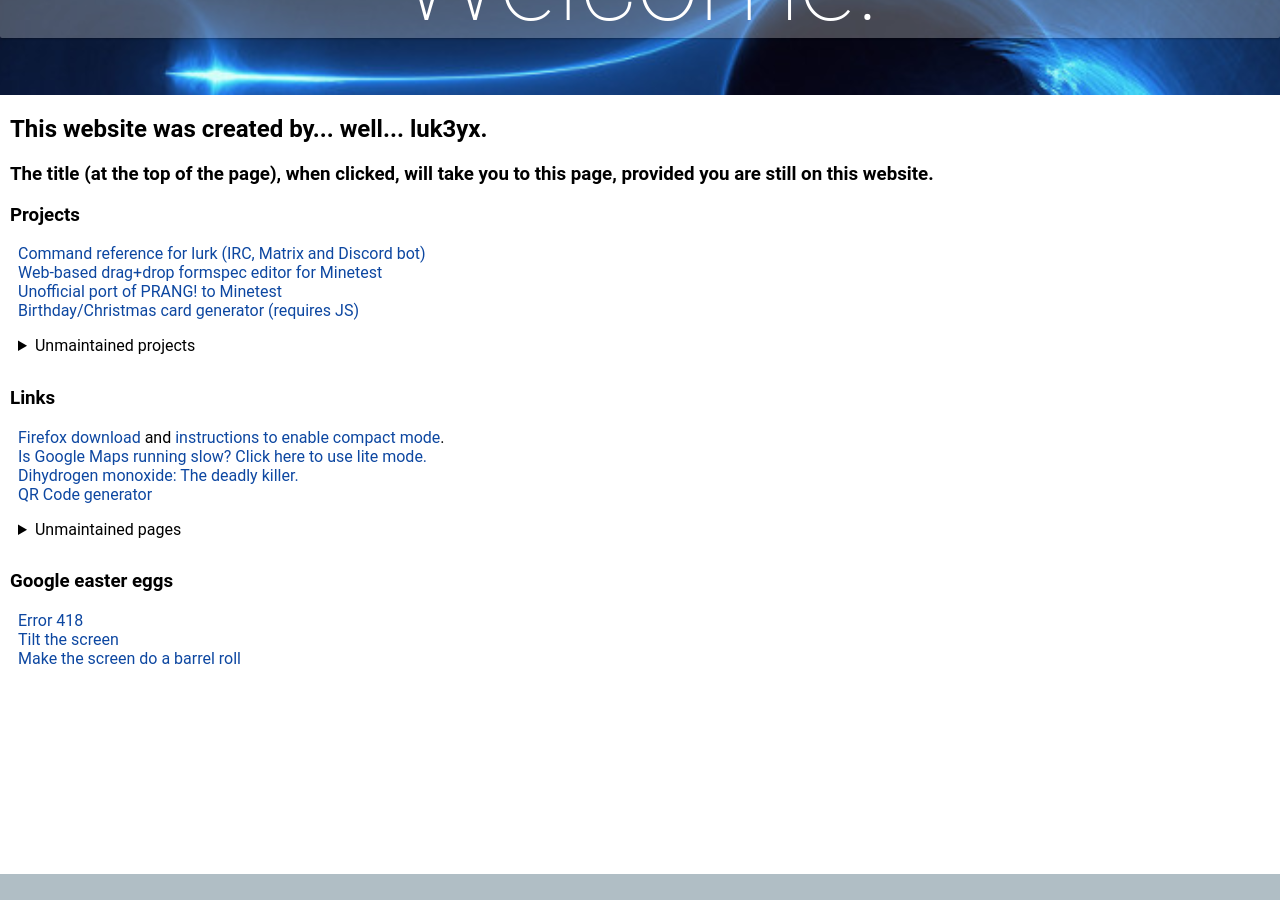
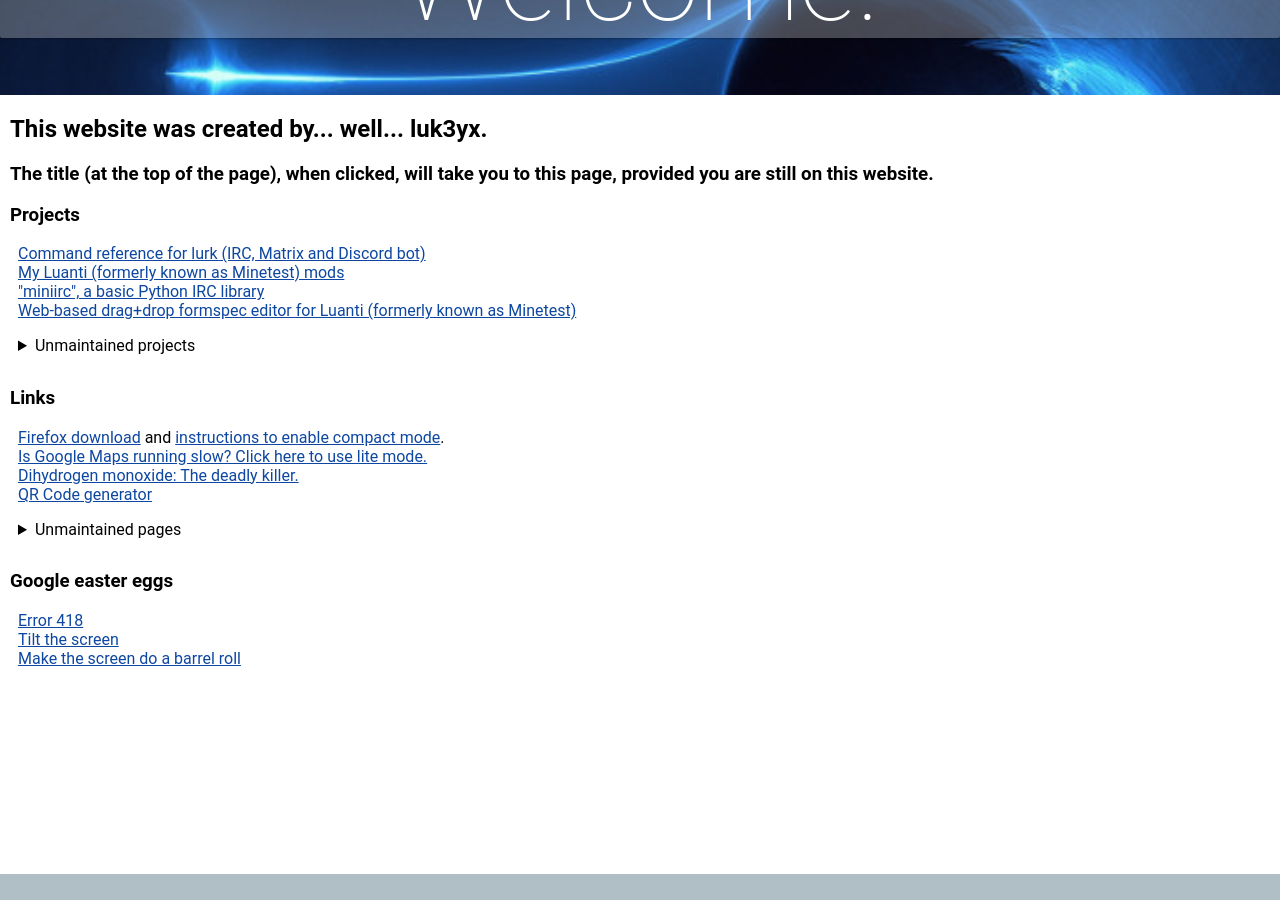
Before and after one commit to luk3yx/luk3yx.github.io, a Jekyll site: the page built from index.html, in a window 1280 px wide and 900 px high, scrolled down 1030 px. Built offline with Jekyll 4.4.1, drawn with Linux system fonts in a browser that asks for light colours.

Commit message:
Update projects and bring link underlines back

```diff
--- a/index.html
+++ b/index.html
@@ -27,20 +27,28 @@ redirect_from:
         Command reference for lurk (IRC, Matrix and Discord bot)
     </a>
     <br/>
-    <a href="https://gitlab.com/luk3yx/minetest-formspec-editor">
-        Web-based drag+drop formspec editor for Minetest
+    <a href="https://content.luanti.org/users/luk3yx/">
+        My Luanti (formerly known as Minetest) mods
     </a>
     <br/>
-    <a href="https://content.minetest.net/packages/luk3yx/prang/">
-        Unofficial port of PRANG! to Minetest
+    <a href="https://gitlab.com/luk3yx/miniirc">
+        "miniirc", a basic Python IRC library
+    </a>
+    <br/>
+    <a href="https://gitlab.com/luk3yx/minetest-formspec-editor">
+        Web-based drag+drop formspec editor for Luanti (formerly known as Minetest)
+    </a>
+</p>
+<details class="indent">
+    <summary>Unmaintained projects</summary>
+    <a href="https://gitlab.com/luk3yx/decsync-vdir">
+        Decsync-vdir, syncs a DecSync folder with a vdir
     </a>
     <br/>
     <a href="cardgenerator.html">
         Birthday/Christmas card generator (requires JS)
     </a>
-</p>
-<details class="indent">
-    <summary>Unmaintained projects</summary>
+    <br/>
     <a href="jstranslate.html">
         Translate toolbar button (Requires Javascript)
     </a>
--- a/style.scss
+++ b/style.scss
@@ -33,7 +33,6 @@ html, body {
 }
 a {
     color: #0d47a1;
-    text-decoration: none;
 }
 h1 {
     font-size: 30px;
@@ -169,10 +168,6 @@ hr {
     font-weight: 200;
 }
 
-a:hover {
-    text-decoration: underline;
-}
-
 .centre, .smallprint {
     text-align: center;
 }
```
Also changed, not shown: cardgenerator.html (+0 -8 lines), jstranslate.html (+1 -9 lines), youtube-cinema.html (+0 -13 lines).
